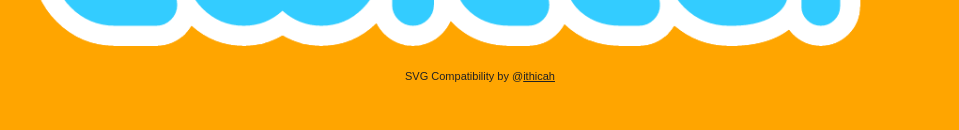
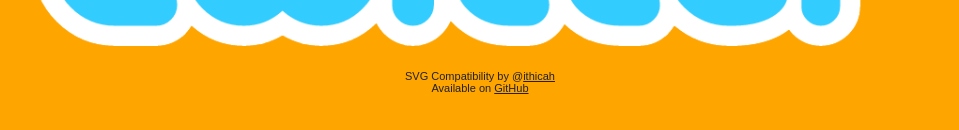
Before and after one commit to andrewjtait/svg-compatibility, a plain HTML site: page index.html in a window 1280 px wide. Shown: the part 426-556 px from the top of the page, without its empty margins (160-1119 px from the left). Drawn offline with Linux system fonts and the light colour scheme.

Commit message:
added a link to the github repo

```diff
--- a/index.html
+++ b/index.html
@@ -98,7 +98,7 @@
         </object>
     </div>
     <div class="footer">
-        <p>SVG Compatibility by @<a href="http://www.twitter.com/ithicah">ithicah</a></p>
+        <p>SVG Compatibility by @<a href="http://www.twitter.com/ithicah">ithicah</a><br />Available on <a href="https://github.com/ithicah/svg-compatibility">GitHub</a></p>
     </div>
 </body>
 </html>
```
